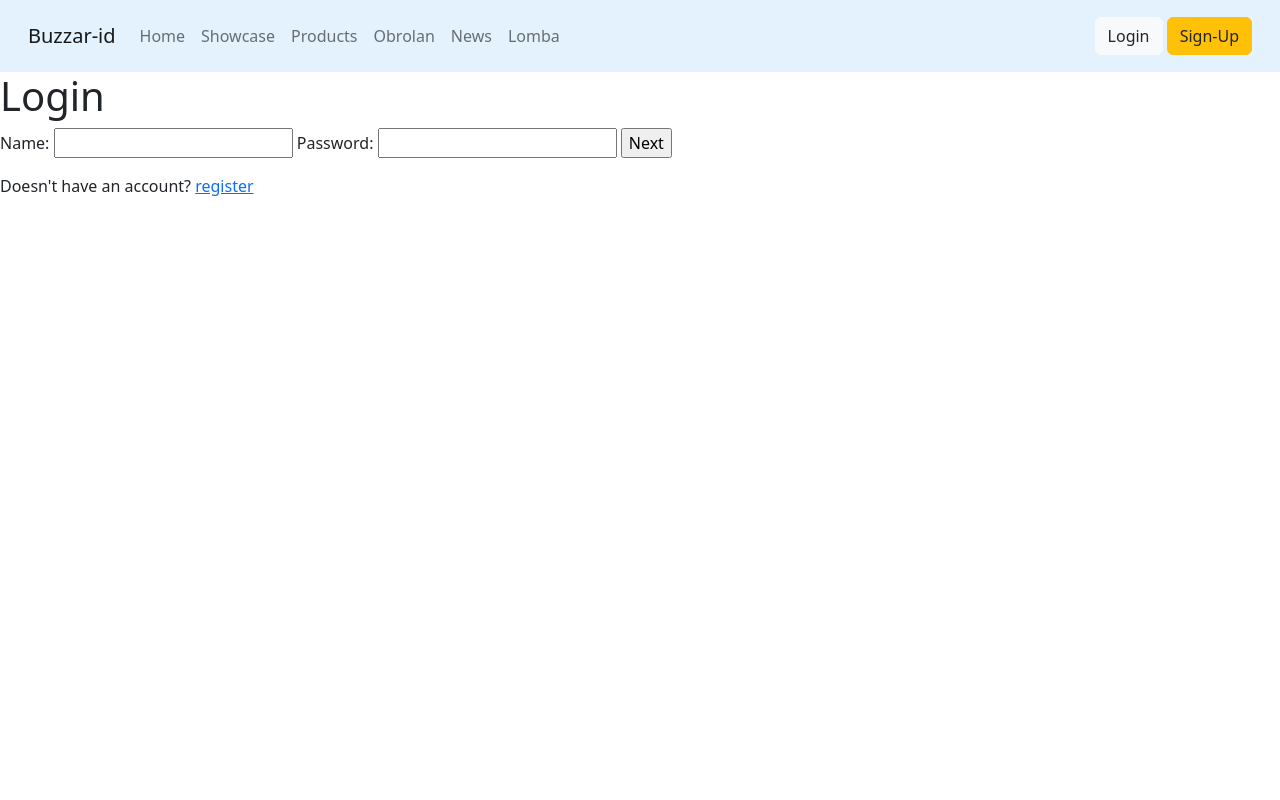
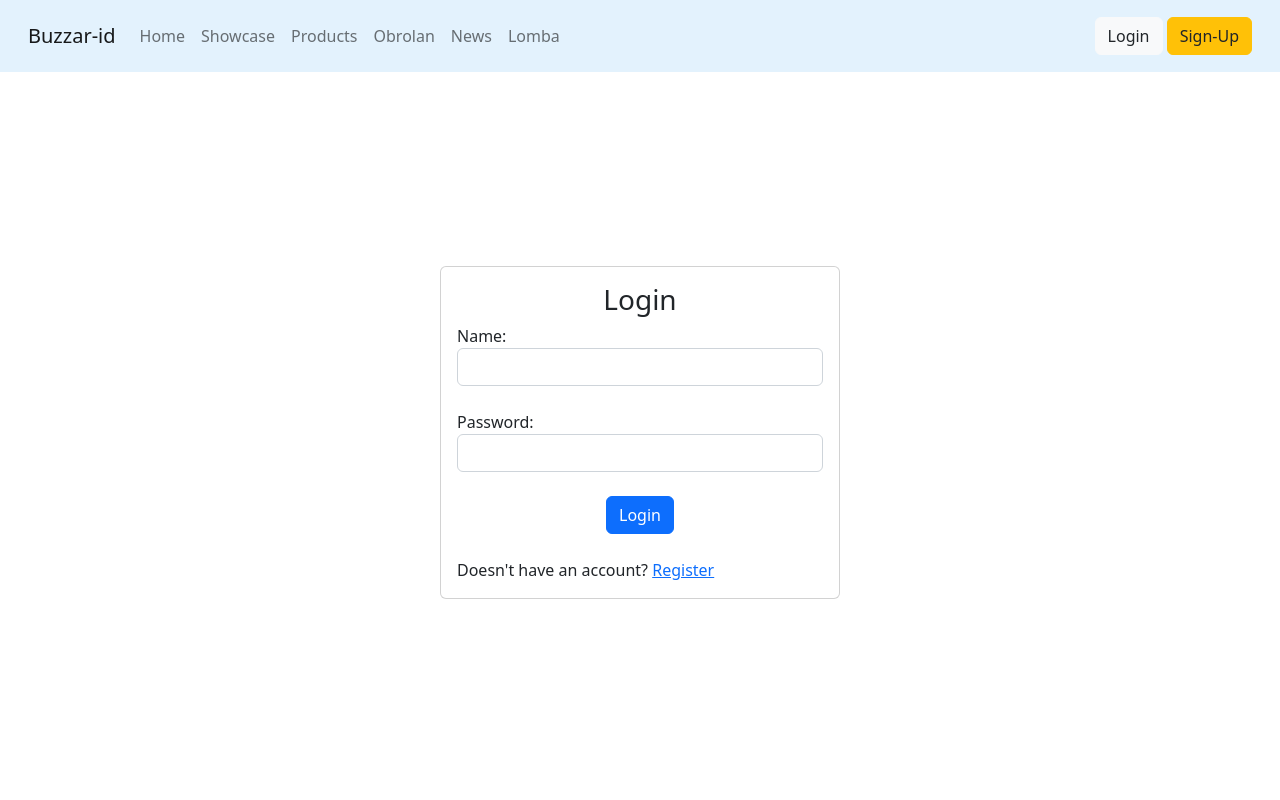
Before and after one commit to PBP22-23-C-11/PTS-Kelompok-C11, a Django app: page /login/ in a window 1280 px wide. Run offline with Django 4.2, Linux system fonts and the light colour scheme.

Commit message:
feat: login and register 1

```diff
--- a/general/templates/landing_page.html
+++ b/general/templates/landing_page.html
@@ -70,7 +70,5 @@
         </div>
     </div>
 </div>
-<div class="my-4">
-
-</div>
+<div class="my-4"></div>
 {% endblock content %}
--- a/general/templates/login.html
+++ b/general/templates/login.html
@@ -3,59 +3,40 @@
 
 {% block meta %}
 <title>Login</title>
-<script>
-    function showMessage(message) {
-        $('#message').html(message);
-    }
-
-    $(document).ready(function() {
-        $('#register-form').submit(function(event) {
-            event.preventDefault();
-
-            username = $('#username').val();
-            password = $('#password').val();
-
-            $.ajax({
-                method: 'POST',
-                url: "{% url 'login_user' %}",
-                headers: {
-                    'X-CSRFToken': '{{ csrf_token }}'
-                },
-                data: {
-                    username: username,
-                    password: password,
-                },
-                success: function(data) {
-                    // TODO: Go to step 2
-                },
-                error: function(error) {
-                    console.log(error);
-                    showMessage('Error');
-                },
-            });
-        })
-    });
-</script>
+<link rel="stylesheet" href="{% static 'css/general/login.css' %}">
+<script src="{% static 'js/general/auth.js' %}"></script>
 {% endblock meta %}
 
 {% block content %}
-<h1>Login</h1>
-<form id="register-form">
-    <span>Name:</span>
-    <input id="username" type="text" name="username" />
-
-    <span>Password:</span>
-    <input id="password" type="password" name="password" />
-
-    <input type="submit" value="Next" />
+<div id="center-flex" class="d-flex justify-content-center align-items-center">
+    <div id="card-container" class="card">
+        <div class="card-body">
+            <h3 class="card-title text-center">Login</h3>
+            <form id="login-form">
+                <div>
+                    <label class="d-block" for="username">Name:</label>
+                    <input id="username" type="text" name="username" class="form-control">
+                </div>
+                <div class="my-4">
+                    <label class="d-block" for="password">Password:</label>
+                    <input id="password" type="password" name="password" class="form-control">
+                </div>
+                <div class="d-flex justify-content-center">
+                    <input type="submit" value="Login" class="btn btn-primary">
+                </div>
             </form>
-<!-- <span id="message"></span> -->
+            {% if messages %}
                 <ul>
-    {% if messages %}
                     {% for message in messages %}
                         <li>{{ message }}</li>
                     {% endfor %}
+                </ul>
             {% endif %}
-</ul>
-<span>Doesn't have an account? <a href="/register">register</a></span>
+            <span class="d-block mt-4">Doesn't have an account? <a href="/register">Register</a></span>
+        </div>
+    </div>
+</div>
+<div class="d-none">
+    <span id="value-csrf-token">{{ csrf_token }}</span>
+</div>
 {% endblock content %}
--- a/general/templates/register_type.html
+++ b/general/templates/register_type.html
@@ -26,7 +26,7 @@
                     name: name,
                 },
                 success: function(data) {
-                    window.location = '/test/umkm-only/'
+                    window.location = '/'
                     // TODO: Go to step 2
                 },
                 error: function(error) {
@@ -51,7 +51,7 @@
                     'last-name': lastName,
                 },
                 success: function(data) {
-                    window.location = '/test/customer-only/'
+                    window.location = '/'
                     // TODO: Go to step 2
                 },
                 error: function(error) {
--- a/general/views.py
+++ b/general/views.py
@@ -5,6 +5,7 @@ from django.urls import reverse
 from django.contrib import messages
 from django.contrib.auth import authenticate, login, logout
 from django.contrib.auth.models import User
+from django.contrib.auth.forms import UserCreationForm
 from django.contrib.auth.decorators import login_required
 
 from .constants import *
@@ -40,7 +41,7 @@ def login_user(request):
             login(request, user)
             return HttpResponseRedirect(reverse('landing_page'))
         else:
-            messages.error('User not found')
+            messages.error(request, 'User not found')
     return render(request, 'login.html')
 
 def logout_user(request):
@@ -48,16 +49,17 @@ def logout_user(request):
     return HttpResponseRedirect(reverse('login_user'))
 
 def register_user(request):
+    form = UserCreationForm()
     if request.method == 'POST':
-        username = request.POST.get('username')
-        password = request.POST.get('password')
-        user = User.objects.create_user(username=username, password=password)
-        user.save()
-        login(request, user)
-        return JsonResponse({
-            'message': 'Akun berhasil dibuat',
-        })
-    return render(request, 'register_user.html')
+        form = UserCreationForm(request.POST)
+        if form.is_valid():
+            user = form.save()
+            login(request, user)
+            return HttpResponseRedirect(reverse('register_type'))
+        else:
+            messages.error(request, 'Data is not valid')
+    context = { 'form': form }
+    return render(request, 'register_user.html', context)
 
 @login_required(login_url='/login')
 @none_required
--- a/news/views.py
+++ b/news/views.py
@@ -167,7 +167,7 @@ def post_article(request):
     return HttpResponse(status=400)
 
 @login_required
-def article_by_id(request, article_id): # PUT, and DELETE
+def article_by_id(request, article_id): # DELETE
     try:
         article = Article.objects.get(id=article_id)
     except Article.DoesNotExist:
@@ -183,6 +183,7 @@ def delete_article_by_id(request, article : Article):
 
 # Comments (Accessible by logged in users only)
 @login_required
+@type_required(types=[UserType.Admin, UserType.UMKM, UserType.Customer])
 def article_comments(request, article_id): # GET and POST
     try:
         article = Article.objects.get(id=article_id)
--- /dev/null
+++ b/static/css/general/login.css
@@ -0,0 +1,9 @@
+body {
+    height: calc(100vh - 70px);
+}
+#card-container {
+    width: 400px;
+}
+#center-flex {
+    height: 99%;
+}
--- /dev/null
+++ b/static/css/general/style.css
@@ -0,0 +1,13 @@
+#nav-bar {
+    width: 100%;
+    position: fixed;
+    top: 0;
+    z-index: 100;
+}
+#margin {
+    margin-bottom: 70px;
+}
+#margin-2 {
+    width: 100%;
+    height: 1px;
+}
--- /dev/null
+++ b/static/js/general/auth.js
@@ -0,0 +1,35 @@
+function getCsrfToken() {
+    return $('#value-csrf-token').text();
+}
+
+function showMessage(message) {
+    $('#message').html(message);
+}
+
+$(document).ready(function() {
+    $('#login-form').submit(function(event) {
+        event.preventDefault();
+
+        username = $('#username').val();
+        password = $('#password').val();
+
+        $.ajax({
+            method: 'POST',
+            url: '/login/',
+            headers: {
+                'X-CSRFToken': getCsrfToken(),
+            },
+            data: {
+                username: username,
+                password: password,
+            },
+            success: function(data) {
+                window.location = '/'
+            },
+            error: function(error) {
+                console.log(error);
+                showMessage('Error');
+            },
+        });
+    })
+});
--- /dev/null
+++ b/static/js/general/register-page.js
@@ -0,0 +1,6 @@
+$(document).ready(function() {
+    $('#id_username, #id_password1, #id_password2').addClass('form-control');
+    $('#id_username').attr('placeholder', 'Username');
+    $('#id_password1').attr('placeholder', 'Password');
+    $('#id_password2').attr('placeholder', 'Re-Type Password');
+})
--- a/templates/base.html
+++ b/templates/base.html
@@ -4,15 +4,15 @@
     <head>
         <meta charset="UTF-8">
         <meta name="viewport" content="width=device-width, initial-scale=1.0">
-        <link rel="stylesheet" href="{% static 'css/style.css' %}">
         <link href="https://cdn.jsdelivr.net/npm/bootstrap@5.2.1/dist/css/bootstrap.min.css" rel="stylesheet" integrity="sha384-iYQeCzEYFbKjA/T2uDLTpkwGzCiq6soy8tYaI1GyVh/UjpbCx/TYkiZhlZB6+fzT" crossorigin="anonymous">
         <script src="https://ajax.googleapis.com/ajax/libs/jquery/3.6.0/jquery.min.js"></script>
+        <link rel="stylesheet" href="{% static 'css/general/style.css' %}">
         <script src="{% static 'js/utils.js' %}"></script>
         {% block meta %}
         {% endblock meta %}
     </head>
     <body>
-        <nav class="navbar navbar-expand-lg p-3" style="background-color: #e3f2fd;">
+        <nav id="nav-bar" class="navbar navbar-expand-lg p-3" style="background-color: #e3f2fd;">
             <div class="container-fluid">
                 <a class="navbar-brand" href="/">
                     <!-- <img src="https://getbootstrap.com/docs/5.2/assets/brand/bootstrap-logo.svg" alt="Logo" width="30" height="24" class="d-inline-block align-text-top"> -->
@@ -60,6 +60,8 @@
                 </div>
             </div>
         </nav>
+        <div id="margin"></div>
+        <div id="margin-2"></div>
         {% block content %}
         {% endblock content %}
         <script src="https://cdn.jsdelivr.net/npm/bootstrap@5.2.2/dist/js/bootstrap.bundle.min.js" integrity="sha384-OERcA2EqjJCMA+/3y+gxIOqMEjwtxJY7qPCqsdltbNJuaOe923+mo//f6V8Qbsw3" crossorigin="anonymous"></script>
```
Also changed, not shown: general/forms.py (added, +56 -0 lines), general/templates/register_user copy.html (added, +63 -0 lines), general/templates/register_user.html (+25 -54 lines), static/css/general/register_1.css (added, +12 -0 lines), static/css/general/landing_page.css (added). Lines whose indentation alone changed are shown as unchanged.
